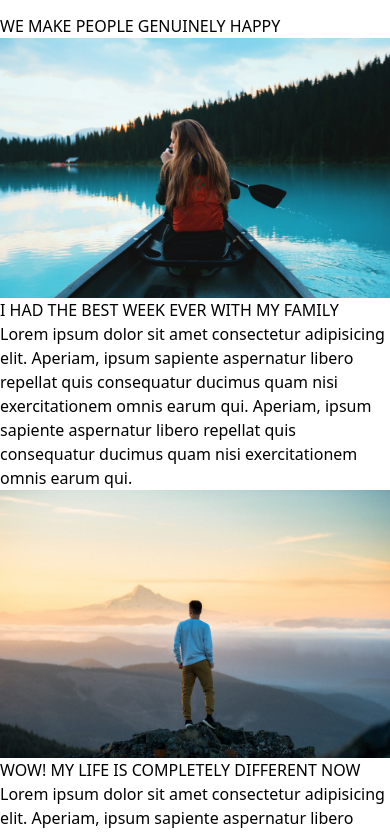
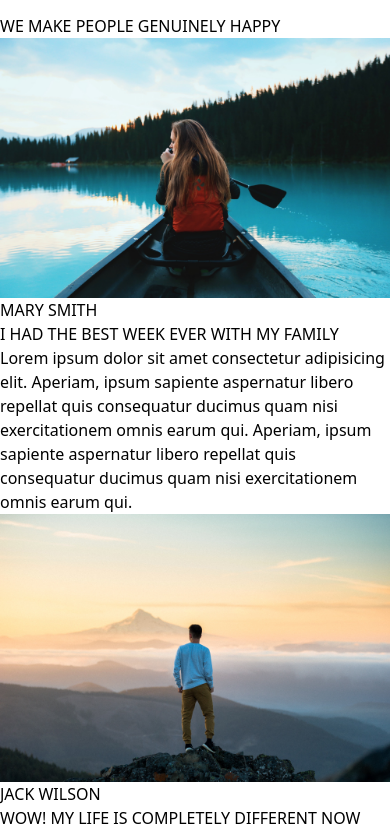
Before and after one commit to Emmanuel-Anaba/NATOURS-React, a React (Vite) app: page / in a window 390 px wide. Shown: the part 2551-3385 px from the top of the page. Built offline with nearby package versions, Linux system fonts and the light colour scheme; grey boxes are pictures that could not be loaded.

Commit message:
changes to stories section

```diff
--- a/src/assets/css/index.css
+++ b/src/assets/css/index.css
@@ -17,6 +17,22 @@
   }
   .line-link {
     @apply text-[#55c57a] border-b-[1px] border-[#55c57a] cursor-pointer;
+  }
+  .circle {
+    @apply rounded-full w-24 h-24 overflow-hidden float-left mr-4 relative;
+    shape-outside: circle(50%);
+  }
+  .circle > img {
+    @apply scale-125 duration-700;
+  }
+  .circle:hover > img {
+    @apply scale-100;
+  }
+  .circle > p {
+    @apply absolute left-1/2 -translate-x-1/2 translate-y-[100%] opacity-0 duration-1000;
+  }
+  .circle:hover > img {
+    @apply top-1/2 -translate-y-1/2 opacity-100;
   }
   input {
     @apply cursor-auto;
--- a/src/sections/Stories.jsx
+++ b/src/sections/Stories.jsx
@@ -31,18 +31,16 @@ const Stories = () => {
         <source src={vid2} type="video/webm" />
       </video>
       <div className="myContainer grid gap-16 py-20">
-        <p className="section-heading text-center">WE MAKE PEOPLE GENUINELY HAPPY</p>
+        <p className="section-heading text-center">
+          WE MAKE PEOPLE GENUINELY HAPPY
+        </p>
         {stories.map(({ h, p, img, name }) => (
           <Card
             key={h}
-            className="bg-[rgba(255,255,255,0.6)] shadow-xl p-8 rounded-lg grid grid-flow-col gap-8 place-items-center md:w-5/6 lg:w-4/6 mx-auto">
-            <div className="w-32 h-32 rounded-full grid place-items-center overflow-hidden cursor-pointer relative">
-              <img
-                className="w-32 h-32 duration-700 scale-150 hover:scale-100 hover:blur-[2px]"
-                src={img}
-                alt={name}
-              />
-              {/* <p className="text-white font-medium absolute duration-700 opacity-0 hover:opacity-100">MARY SMITH</p> */}
+            className="bg-[rgba(255,255,255,0.6)] shadow-xl p-8 rounded-lg md:w-5/6 lg:w-4/6 mx-auto">
+            <div className="circle">
+              <img src={img} alt={name} />
+              <p>{name}</p>
             </div>
             <div>
               <p className="text-lg font-medium">{h}</p>
```
